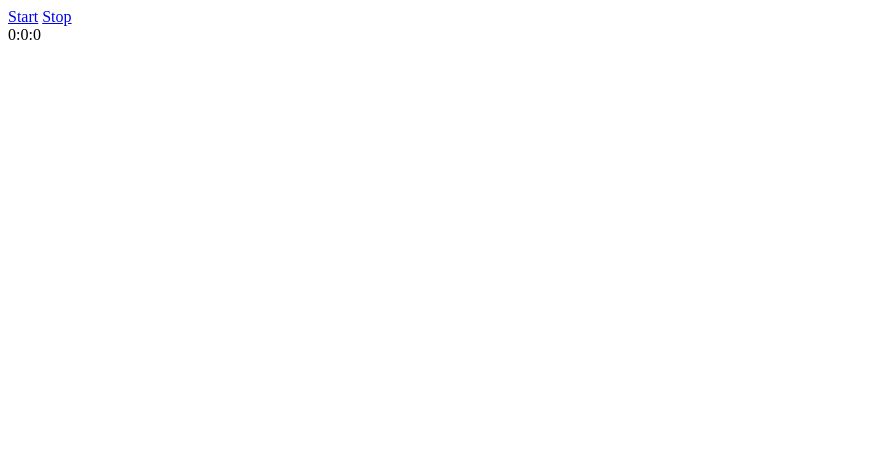
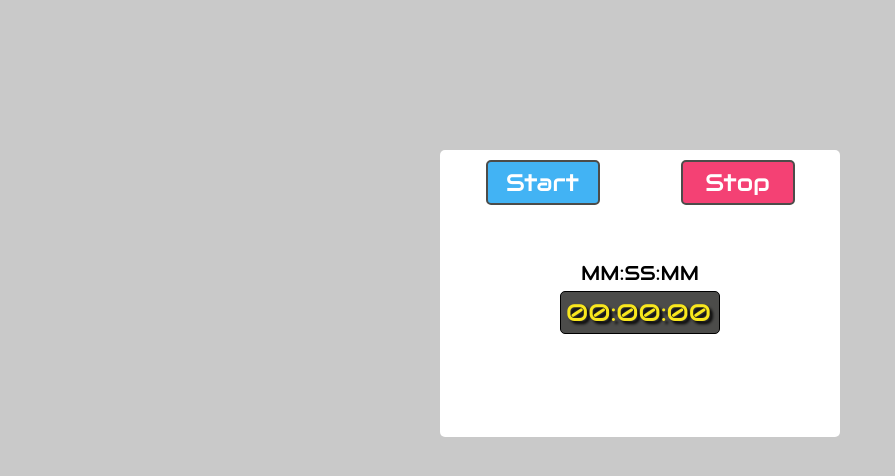
Before and after one commit to AdamPawlinski/task-15.6, a website: page index.html in a window 1280 px wide. Shown: the whole page, without its empty margins (0-895 px from the left). Drawn offline with Linux system fonts and the light colour scheme.

Commit message:
task finished, styles added and bug fixed

```diff
--- a/index.html
+++ b/index.html
@@ -6,12 +6,16 @@
     <link rel="stylesheet" type="text/css" href="styles/styles.css">
   </head>
   <body>
-    <nav class="controls">
-      <a href="#" class="button" id="start">Start</a>
-      <a href="#" class="button" id="stop">Stop</a>
-    </nav>
-    <div class="stopwatch"></div>
-    <ul class="results"></ul>
+    <section class="watch">
+      <nav class="controls">
+        <a href="#" class="button" id="start">Start</a>
+        <a href="#" class="button" id="stop">Stop</a>
+      </nav>
+      <span class="time">MM:SS:MM</span>
+      <div class="stopwatch">
+      </div>
+      <ul class="results"></ul>
+    </section>
     <script type="text/javascript" src="script-compiled.js"></script>
   </body>
 </html>
--- a/script-compiled.js
+++ b/script-compiled.js
@@ -19,7 +19,7 @@ class Stopwatch {
   }
 
   format(times) {
-    return `${pad0(times.minutes)}:${pad0(times.seconds)}:${pad0(Math.floor(times.miliseconds))}`;
+    return `${pad0(this.times.minutes)}:${pad0(this.times.seconds)}:${pad0(Math.floor(this.times.miliseconds))}`;
   }
 
   start() {
@@ -55,7 +55,7 @@ class Stopwatch {
 
 function pad0(value) {
   let result = value.toString();
-  if (result.lenght < 2) {
+  if (result.length < 2) {
     result = '0' + result;
   }
   return result;
--- a/script.js
+++ b/script.js
@@ -19,7 +19,7 @@ class Stopwatch {
   }
 
   format(times) {
-    return `${pad0(times.minutes)}:${pad0(times.seconds)}:${pad0(Math.floor(times.miliseconds))}`
+    return `${pad0(this.times.minutes)}:${pad0(this.times.seconds)}:${pad0(Math.floor(this.times.miliseconds))}`
   }
 
   start() {
@@ -55,7 +55,7 @@ class Stopwatch {
 
 function pad0(value) {
   let result = value.toString();
-  if (result.lenght < 2) {
+  if (result.length < 2) {
     result = '0' + result;
   }
   return result;
--- a/styles/styles.css
+++ b/styles/styles.css
@@ -0,0 +1,71 @@
+@import url('https://fonts.googleapis.com/css?family=Audiowide');
+
+body {
+  margin: auto;
+  font-family: "Audiowide";
+  font-size: 24px;
+  width: 400px;
+  background-color: #c9c9c9;
+  flex-direction: column;
+}
+
+.watch {
+  margin-top: 150px;
+  display: flex;
+  justify-content: center;
+  align-content: center;
+  flex-direction: column;
+  background-color: #fff;
+  padding: 5px;
+  border-radius: 5px;
+}
+
+.controls {
+  display: flex;
+  justify-content: space-around;
+  flex-direction: row;
+  margin-bottom: 50px;
+}
+
+.time {
+  display: flex;
+  justify-content: center;
+  font-size: 20px;
+}
+
+.stopwatch {
+  margin: 5px 115px 50px 115px;
+  text-shadow: 3px 3px 3px #000;
+  border: 1px solid #000;
+  border-radius: 5px;
+  background: #4c4c4a;
+  color: #f9e71d;
+  padding: 5px;
+}
+
+.button {
+  width: 100px;
+  border: 2px solid #4c4c4a;
+  background-color: #42b3f4;
+  color: #FFF;
+  padding: 5px;
+  margin: 5px;
+  border-radius: 5px;
+  text-align: center;
+  text-decoration: none;
+}
+
+.button:hover {
+  color: #000;
+  border:  2px solid #FFF;
+}
+
+.button:last-child {
+  border-color: #4c4c4a;
+  background-color: #f44174;
+}
+
+.button:last-child:hover {
+  color: #000;
+  border:  2px solid #FFF;
+}
```
